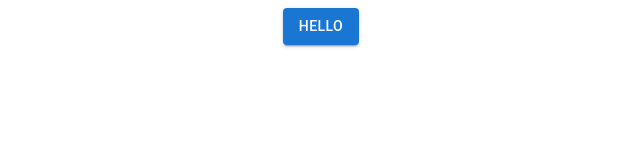
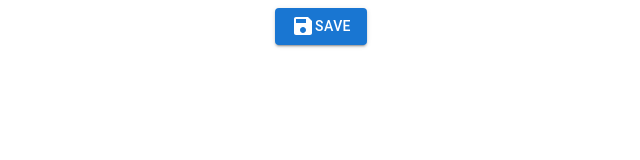
Before and after one commit to samiiskhalil/e-commerence-app, a React (Create React App) app: page / in a window 1280 px wide. Shown: the top 160 px of the page, without its empty margins (319-959 px from the left). Built offline with nearby package versions, Linux system fonts and the light colour scheme.

Commit message:
icons added

```diff
--- a/package.json
+++ b/package.json
@@ -5,6 +5,7 @@
   "dependencies": {
     "@emotion/react": "^11.4.1",
     "@emotion/styled": "^11.3.0",
+    "@mui/icons-material": "^5.0.0",
     "@mui/material": "^5.0.0",
     "@testing-library/jest-dom": "^5.14.1",
     "@testing-library/react": "^11.2.7",
--- a/src/App.js
+++ b/src/App.js
@@ -1,8 +1,9 @@
 import Button from '@mui/material/Button'
+import SaveIcon from '@mui/icons-material/Save';
 const App = () => {
   return (
     <div className='container'>
-<Button variant='contained'  >hello</Button>
+<Button  variant='contained'  > <SaveIcon/> Save</Button>
     </div>
   )
 }
```
Also changed, not shown: 1 other file (tests, documents, lock files or other folders).
